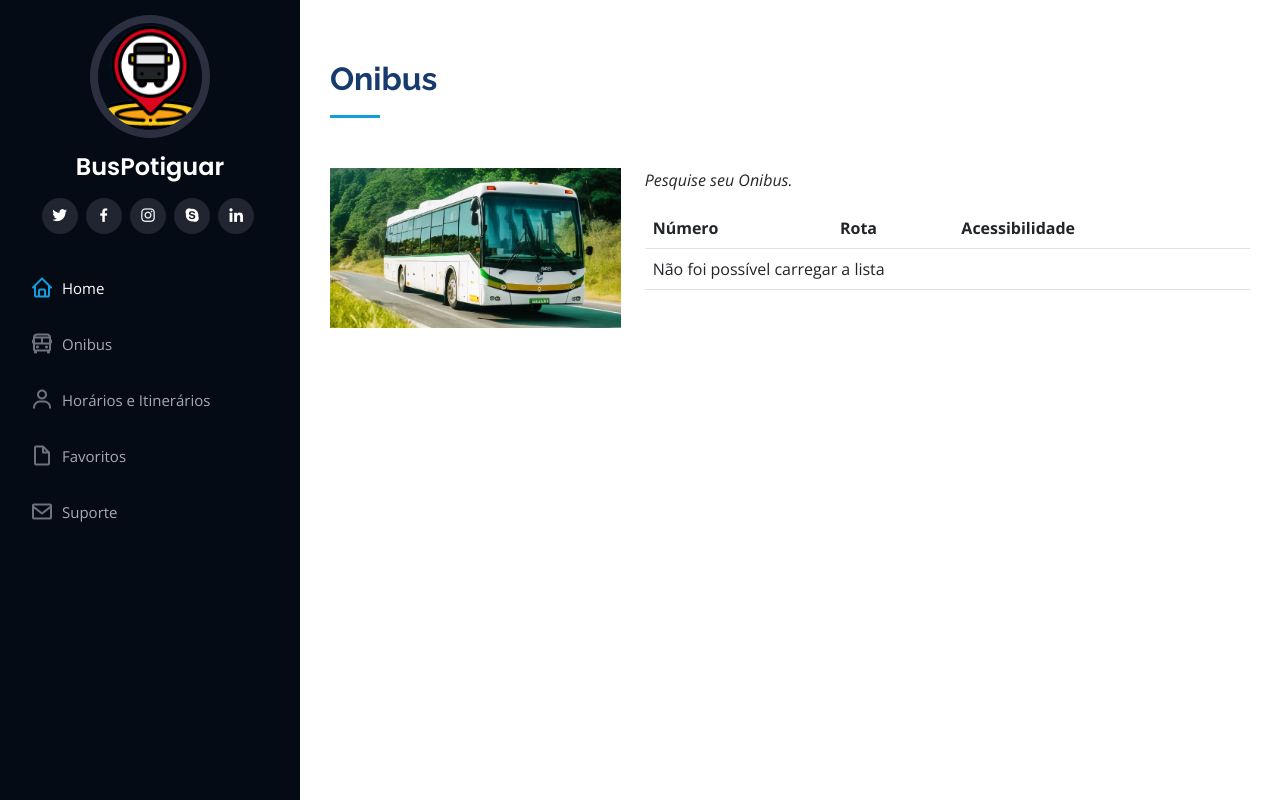
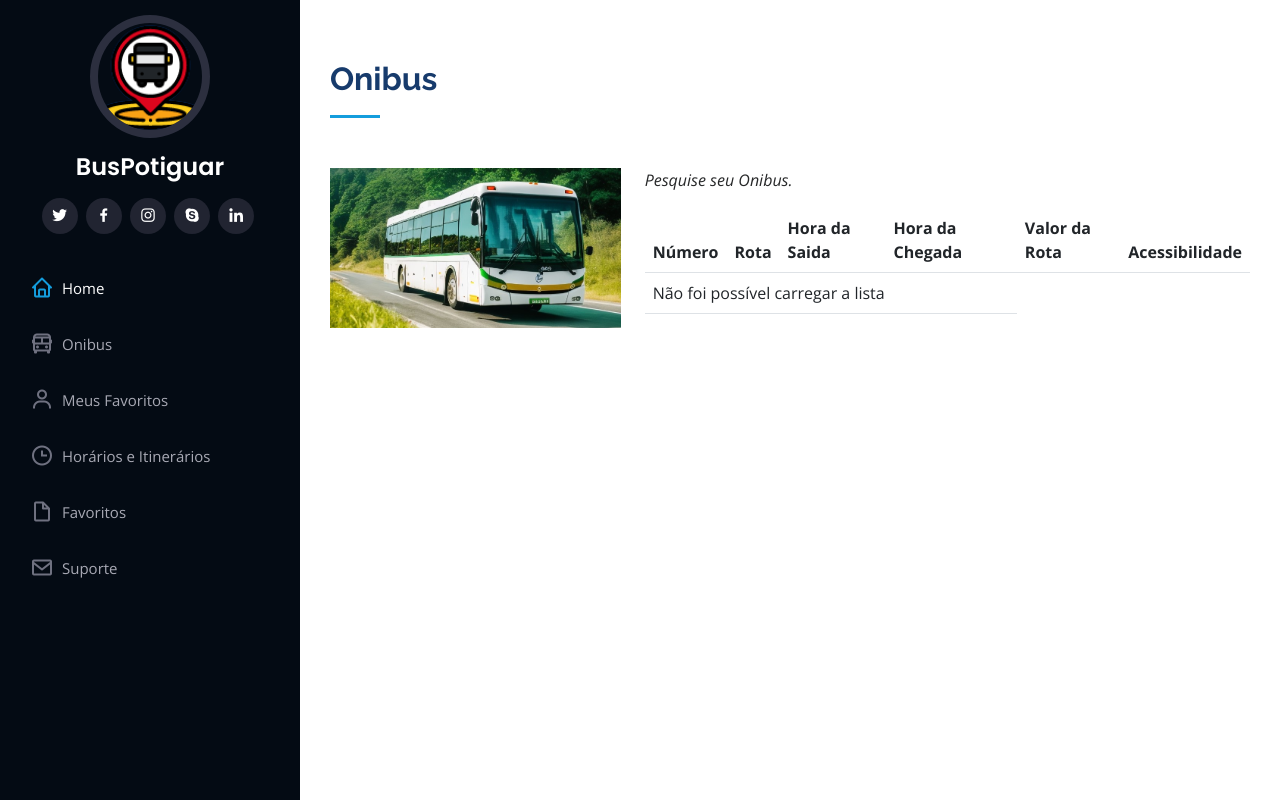
Before and after one commit to DevMartinz/Bus_Potiguar, a plain HTML site: page onibus.html in a window 1280 px wide. Drawn offline with nearby package versions, Linux system fonts and the light colour scheme; no server answers.

Commit message:
alteração em Onibus e Rotas

```diff
--- a/onibus.html
+++ b/onibus.html
@@ -58,7 +58,8 @@
           <ul>
             <li><a href="index.html" class="nav-link scrollto active"><i class="bx bx-home"></i> <span>Home</span></a></li>
             <li><a href="onibus.html" class="nav-link scrollto"><i class="bx bx-bus"></i> <span>Onibus</span></a></li>
-            <li><a href="#horarios" class="nav-link scrollto"><i class="bx bx-user"></i> <span>Horários e Itinerários</span></a></li>
+            <li><a href="favoritos.html" class="nav-link scrollto"><i class="bx bx-user"></i> <span>Meus Favoritos</span></a></li>
+            <li><a href="#horarios" class="nav-link scrollto"><i class="bx bx-time"></i> <span>Horários e Itinerários</span></a></li>
             <li><a href="#favoritos" class="nav-link scrollto"><i class="bx bx-file-blank"></i> <span>Favoritos</span></a></li>
             <li><a href="#suporte" class="nav-link scrollto"><i class="bx bx-envelope"></i> <span>Suporte</span></a></li>
           </ul>
@@ -88,16 +89,17 @@
                     <tr>
                         <th scope="col">Número</th>
                         <th scope="col">Rota</th>
+                        <th scope="col">Hora da Saida</th>
+                        <th scope="col">Hora da Chegada</th>
+                        <th scope="col">Valor da Rota</th>
                         <th scope="col">Acessibilidade</th>
+
                     </tr>
                   </thead>
                     <tbody id="tableContent">
                     </tbody>
                 </table>
               </div>
-              </div>
-            </div>
-
             </div>
           </section><!-- End Horarios Section -->
       </main>
```
Also changed, not shown: index.html (+2 -1 lines). Lines whose indentation alone changed are shown as unchanged.
